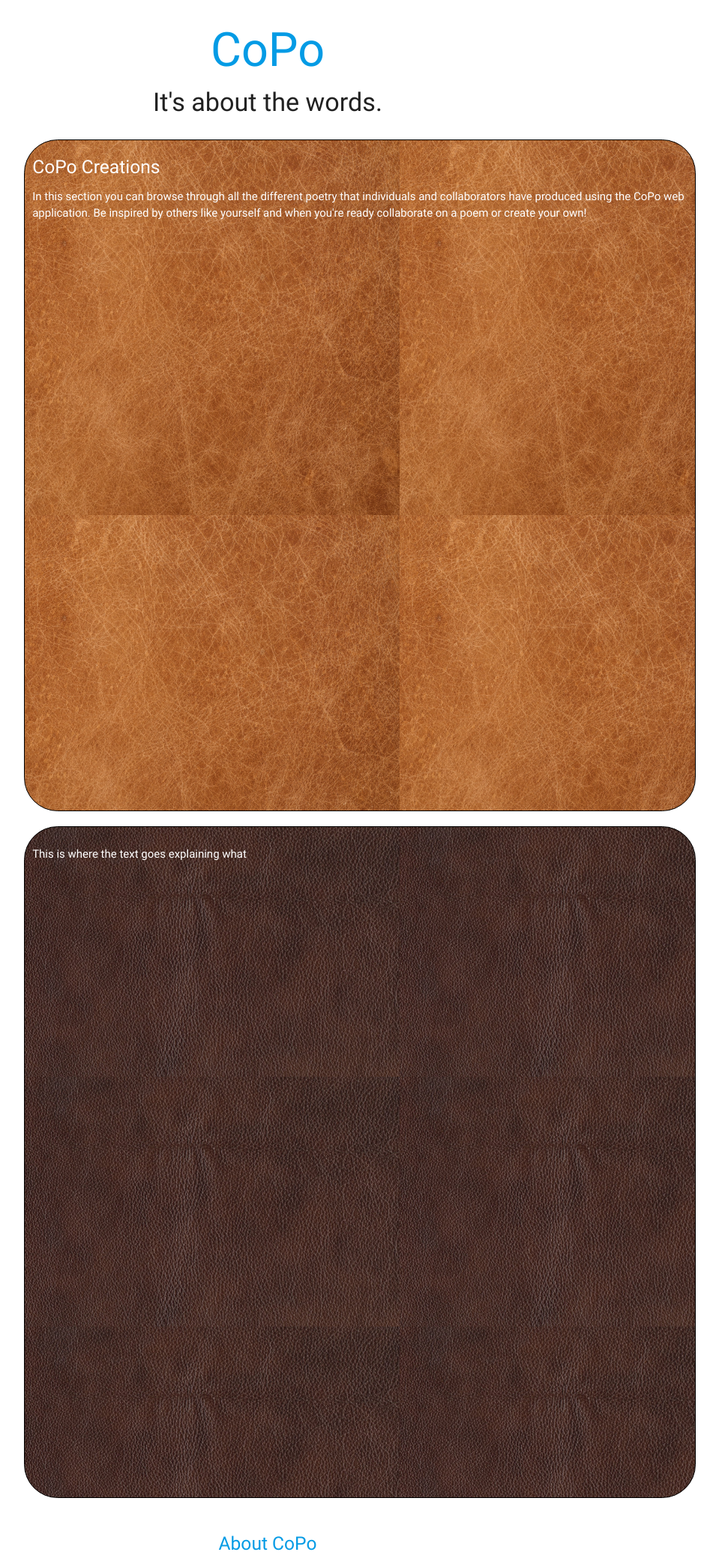
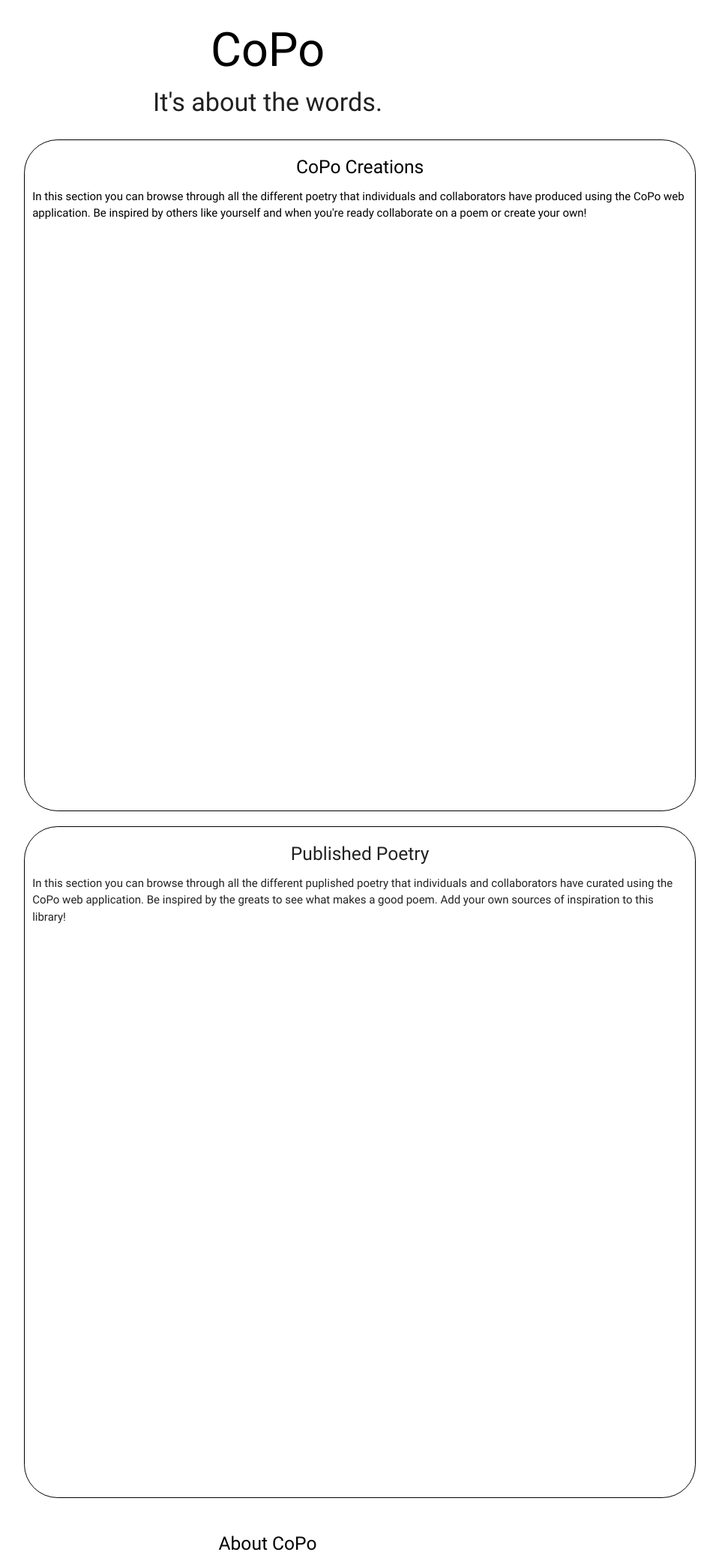
Before and after one commit to MauRuRo/MSP3-CoPo, a Flask app: page / in a window 1280 px wide. Shown: the whole page at 75% size, without its empty margins (283-1242 px from the left). Run offline with Flask 2, Linux system fonts and the light colour scheme; some libraries are stand-ins or nearby versions.

Commit message:
started working on creations page; did some more cleaning up on index page. Still getting a feel for where I'm exactly going with all this

```diff
--- a/app.py
+++ b/app.py
@@ -14,6 +14,11 @@ mongo = PyMongo(app)
 @app.route('/')
 def home():
     return render_template("index.html")
+
+@app.route('/creations')
+def creations():
+    return render_template("creations.html")
+
 @app.route('/themes')
 def themes():
     return render_template("themes.html", copo_themes = mongo.db.copo_themes.find())
--- a/installcommands.txt
+++ b/installcommands.txt
@@ -1,4 +1,4 @@
-pip3 intall Flask
+pip3 install Flask
 pip3 install pymongo
 pip3 install dnspython
 pip3 install flask_pymongo
--- a/static/css/style.css
+++ b/static/css/style.css
@@ -1,6 +1,15 @@
-h1, h4 {
+h1, h2, h3, h4, h5, h6 {
     text-align: center;
     margin-bottom:5px;
+}
+
+a {
+    decoration: none;
+    color:black;
+}
+
+a:hover {
+    color: skyblue;
 }
 
 main {
@@ -10,7 +19,7 @@ main {
 }
 .main-section {
     text-align: left;
-    color: white;
+    /* color: white; */
     height: 70vw;
     width: 70vw;
     margin: auto;
@@ -20,12 +29,14 @@ main {
 }
 
 .copo-creations {
-    background: url("../images/leather.jpg");
-    background-size:500px;
-}
-.published {
-    background: url("../images/leather2.jpg");
-    background-size:500px;
+    text-align: left;
+    /* color: white; */
+    height: auto;
+    width: 70vw;
+    margin: auto;
+    padding:10px;
+    border-radius:0%;
+    border: solid 1px black;
 }
 
 footer {
--- a/templates/base.html
+++ b/templates/base.html
@@ -13,12 +13,13 @@
         <header>
             <div class="container">
                 <h1><a href="{{ url_for('home') }}">CoPo</a></h1>
-                <h4>It's about the words.</h4>
+                {% block content %}
+                <!-- <h4>It's about the words.</h4>
             </div>
         </header>
         <main>
             <div class = "container">
-            {% block content %}
+             -->
             {% endblock %}
             </div>
         </main>
--- a/templates/index.html
+++ b/templates/index.html
@@ -1,17 +1,27 @@
 {% extends 'base.html' %}
 {% block content %}
+                <h4>It's about the words.</h4>
+            </div>
+        </header>
+        <main>
+            <div class = "container">
 <div class="container">
     <div class="row">
-        <div class="main-section copo-creations">
-            <h5>CoPo Creations</h5>
-            <p>In this section you can browse through all the different poetry that individuals and
-                collaborators have produced using the CoPo web application. Be inspired by others like
-                yourself and when you're ready collaborate on a poem or create your own!</p>
-        </div>
+        <a href="{{ url_for('creations') }}">
+            <div class="main-section">
+                <h5>CoPo Creations</h5>
+                <p>In this section you can browse through all the different poetry that individuals and
+                    collaborators have produced using the CoPo web application. Be inspired by others like
+                    yourself and when you're ready collaborate on a poem or create your own!</p>
+            </div>
+        </a>
     </div>
     <div class="row">
-        <div class="main-section published">
-         <p>This is where the text goes explaining what</p>
+        <div class="main-section">
+         <h5>Published Poetry</h5>
+            <p>In this section you can browse through all the different puplished poetry that individuals and
+                collaborators have curated using the CoPo web application. Be inspired by the greats to see what makes a good poem.
+                Add your own sources of inspiration to this library!</p>
         </div>
     </div>
 </div>
```
Also changed, not shown: templates/creations.html (added, +51 -0 lines), templates/test.html (deleted, +0 -16 lines).
